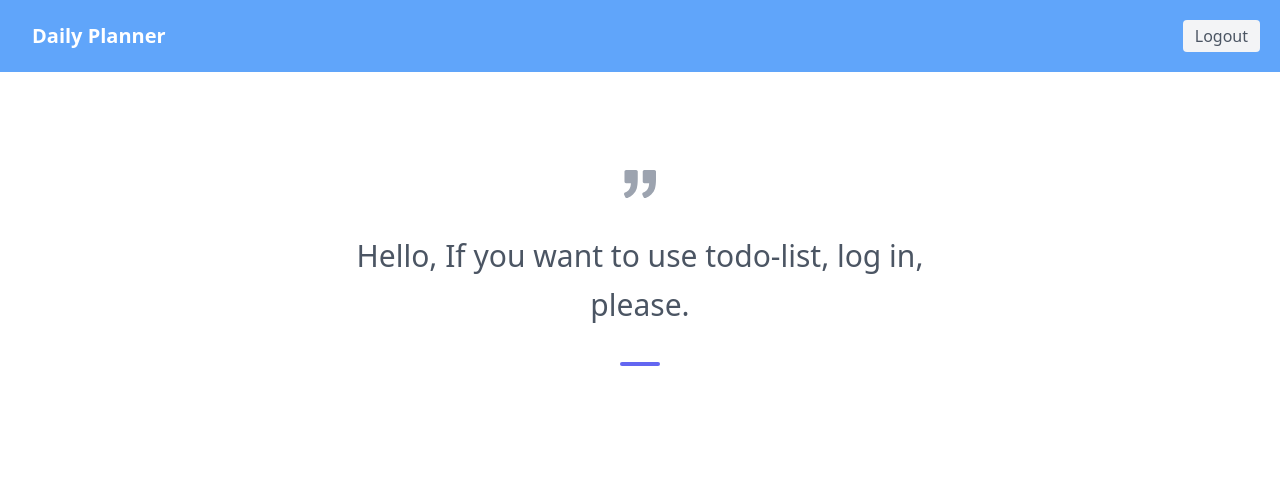
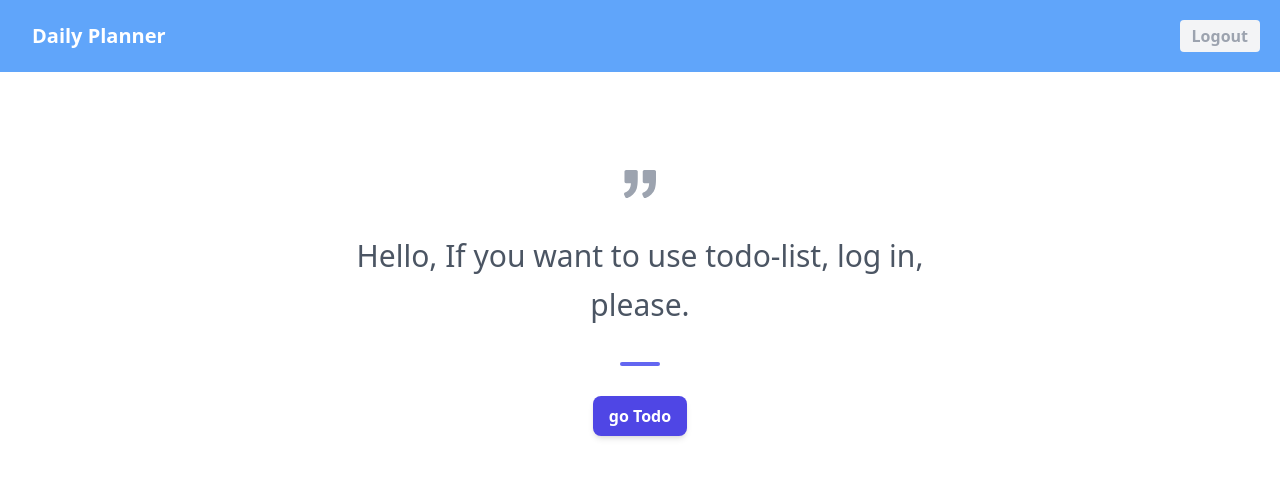
Before and after one commit to scs0209/wanted-pre-onboarding-frontend, a React (Create React App) app: page / in a window 1280 px wide. Shown: the top 478 px of the page. Built offline with nearby package versions, Linux system fonts and the light colour scheme; sample sign-in values are in the browser's storage; the HTML template or start-up script is replaced by a standard one.

Commit message:
로그인시 헤더 로그아웃 버튼 바로 변경안되는 에러 해결

```diff
--- a/src/components/Header/header.tsx
+++ b/src/components/Header/header.tsx
@@ -1,12 +1,18 @@
-import React, { useCallback } from "react";
+import React, { useCallback, useEffect, useState } from "react";
 import { Link } from "react-router-dom";
 
 const Header = () => {
-  const token = localStorage.getItem("token");
+  const [token, setToken] = useState(localStorage.getItem("token"));
 
   const handleLogout = useCallback(() => {
     localStorage.removeItem("token");
     window.location.reload();
+  }, []);
+
+  useEffect(() => {
+    const storedToken = localStorage.getItem("token");
+    setToken(storedToken);
+    console.log(token, storedToken);
   }, []);
 
   return (
@@ -22,7 +28,7 @@
         </Link>
         {token ? (
           <button
-            className="inline-flex items-center bg-gray-100 border-0 py-1 px-3 focus:outline-none hover:bg-gray-200 rounded text-base mt-4 md:mt-0"
+            className="inline-flex text-gray-400 items-center bg-gray-100 border-0 py-1 px-3 focus:outline-none hover:bg-gray-200 rounded text-base mt-4 md:mt-0 font-bold"
             onClick={handleLogout}
           >
             Logout
--- a/src/pages/login.tsx
+++ b/src/pages/login.tsx
@@ -40,6 +40,7 @@
           const token = response.data.access_token;
           localStorage.setItem("token", token);
           navigate("/todo");
+          window.location.reload();
         })
         .catch((error) => {
           console.log(error);
--- a/src/pages/main.tsx
+++ b/src/pages/main.tsx
@@ -1,6 +1,9 @@
 import React from "react";
+import { Link } from "react-router-dom";
 
 const Main = () => {
+  const token = localStorage.getItem("token");
+
   return (
     <section className="text-gray-600 body-font">
       <div className="container px-5 py-24 mx-auto">
@@ -17,6 +20,18 @@
             Hello, If you want to use todo-list, log in, please.
           </p>
           <span className="inline-block h-1 w-10 rounded bg-indigo-500 mt-8 mb-6"></span>
+          <div>
+            {token && (
+              <Link to="/todo">
+                <button
+                  type="button"
+                  className="py-2 px-4 bg-indigo-600 hover:bg-indigo-700 focus:ring-indigo-500 focus:ring-offset-indigo-200 text-white transition ease-in duration-200 text-center text-base font-semibold shadow-md focus:outline-none focus:ring-2 focus:ring-offset-2  rounded-lg "
+                >
+                  go Todo
+                </button>
+              </Link>
+            )}
+          </div>
         </div>
       </div>
     </section>
--- a/src/pages/todoList.tsx
+++ b/src/pages/todoList.tsx
@@ -21,6 +21,7 @@
       getTodos();
     }
   }, []);
+  console.log(token);
 
   // 데이터 가져오기
   const getTodos = useCallback(async () => {
@@ -29,7 +30,6 @@
         Authorization: `Bearer ${token}`,
       },
     });
-    console.log(response.data);
     setTodos(response.data);
   }, [token]);
 
```
